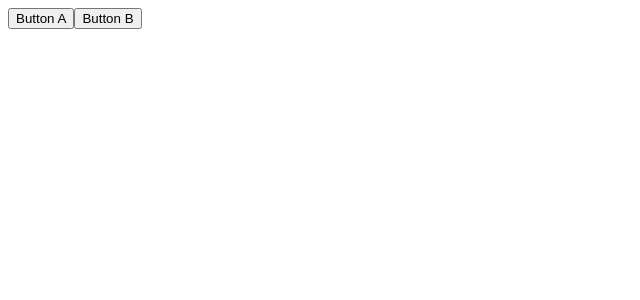
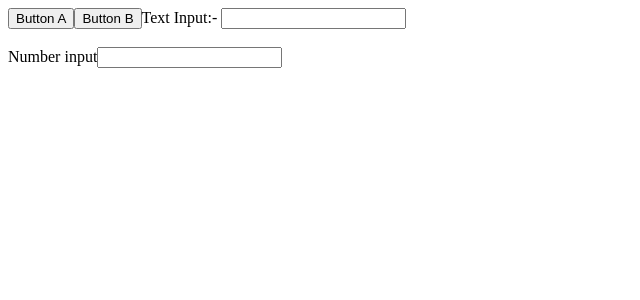
Before and after one commit to Sameeerkhan78/Event-Handler---3---Contest-18-12-22---g61zwqrp10ko, a React app: page / in a window 1280 px wide. Shown: the top 300 px of the page, without its empty margins (0-640 px from the left). Built offline with nearby package versions, Linux system fonts and the light colour scheme.

Commit message:
Update App.js

```diff
--- a/src/components/App.js
+++ b/src/components/App.js
@@ -14,6 +14,15 @@ const App = () => {
 
           <button id="button-a" onclick={handleInput }>Button A </button>
           <button id="button-b" onclick={handleInput}>Button B </button>
+    <label htmlFor='text-input'>Text Input:- </label>
+      <input id="text-input" type={'text'} />
+
+      <br/>
+      <br/>
+
+      <label htmlFor='num-input'>Number input</label>
+      <input id="num-input"  type={'number'} />
+      <br/>
     </div>
   )
 }
```
